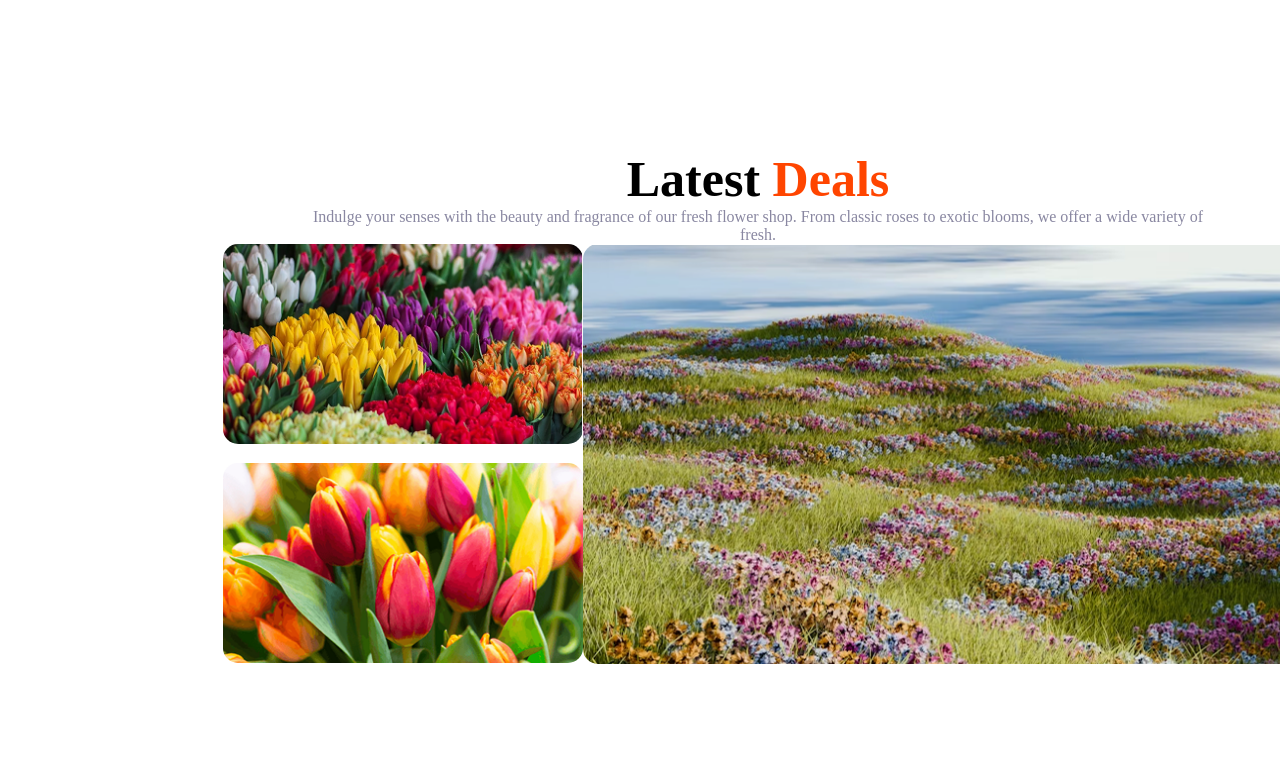
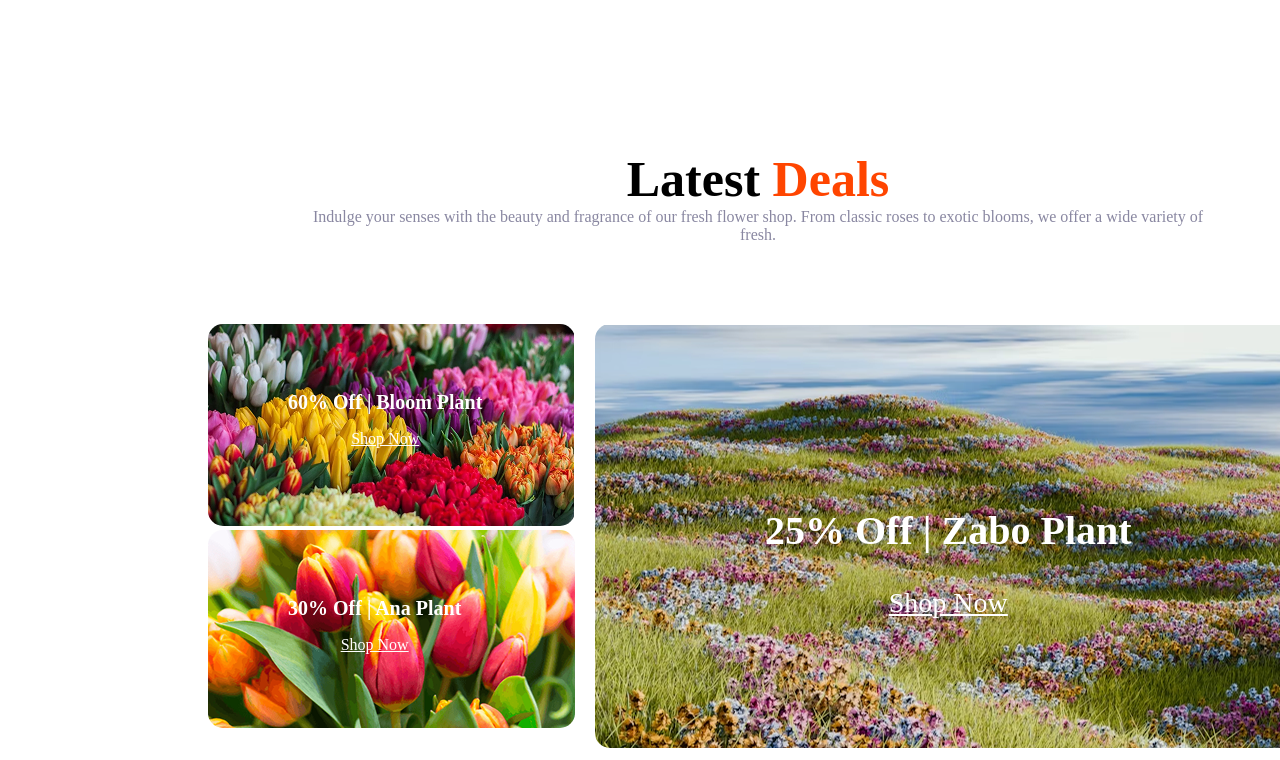
Before and after one commit to Mahir-seeker/Second-Assignment, a plain HTML site: page index.html in a window 1280 px wide. Shown: the part 2588-3348 px from the top of the page. Before the commit the page ends 3264 px from the top, so only its background shows below. Drawn offline with Linux system fonts and the light colour scheme.

Commit message:
3 picture added

```diff
--- a/index.html
+++ b/index.html
@@ -145,20 +145,29 @@
                 wide variety of fresh.</div>
         </section>
         <section>
-            <div class="grid-layout">
+            <div class="deals">
                 <div>
-                    <div style="margin-bottom: 15px;">
-                        <img style="width: 360px; height:200px;border-radius:15px;" class="img-1"
-                            src="assets/deal-bloom.png" alt="">
+                    <div class="small-img">
+                        <img style="border-radius:15px;" src="assets/deal-bloom.png">
+                        <div class="small-img-text">
+                            <H1 style="font-size:20px; color:white;">60% Off | Bloom Plant</H1>
+                            <a style="font-size:16px; color: white;" href="#">Shop Now</a>
+                        </div>
                     </div>
-                    <div>
-                        <img style="width: 360px; height:200px;border-radius:15px;" class="img-2"
-                            src="assets/deal-ana.png" alt="">
+                    <div class="small-img">
+                        <img style="border-radius:15px;" src="assets/deal-ana.png">
+                        <div class="small-img-text">
+                            <H1 style="font-size:20px; color:white;"> 30% Off | Ana Plant</H1>
+                            <a style="font-size:16px; color: white;" href="#">Shop Now</a>
+                        </div>
                     </div>
                 </div>
-                <div>
-                    <img style="width:750px;height:420px;border-radius:15px; " class="img-3" src="assets/deal-zabo.png"
-                        alt="">
+                <div class="Big-img">
+                    <img class="bg-img" style="border-radius:15px;" src="assets/deal-zabo.png">
+                    <div class="img-text">
+                        <H1 style="font-weight: bold; font-size:40px;color: white;"> 25% Off | Zabo Plant</H1>
+                        <a style="font-weight: 300; font-size:28px;color: white;" href="#">Shop Now</a>
+                    </div>
                 </div>
             </div>
         </section>
--- a/styles.css
+++ b/styles.css
@@ -147,11 +147,34 @@
      top: -100px;
  }
 
- .grid-layout {
+ .Big-img {
+     position: relative;
+ }
+
+ .img-text {
+     position: absolute;
+     top: 150px;
+     left: 170px;
+     text-align: center;
+ }
+
+ .small-img {
+     position: relative;
+ }
+
+ .small-img-text {
+     position: absolute;
+     top: 50px;
+     left: 80px;
+     text-align: center;
+ }
+
+ .deals {
+     width: 1140px;
+     margin-left: 200px;
+     margin-top: 80px;
      display: grid;
      grid-template-columns: repeat(2, 1fr);
-     margin-left: 215px;
-     margin-right: 215px;
  }
 
  @media screen and (max-width:576px) {
@@ -213,4 +236,13 @@
          padding-top: 10px;
          margin-left: 0;
      }
+
+     .deals {
+         grid-template-columns: repeat(1, 1fr);
+         margin-left: 50px;
+     }
+
+     .bg-img {
+         width: 33%;
+     }
  }
```
